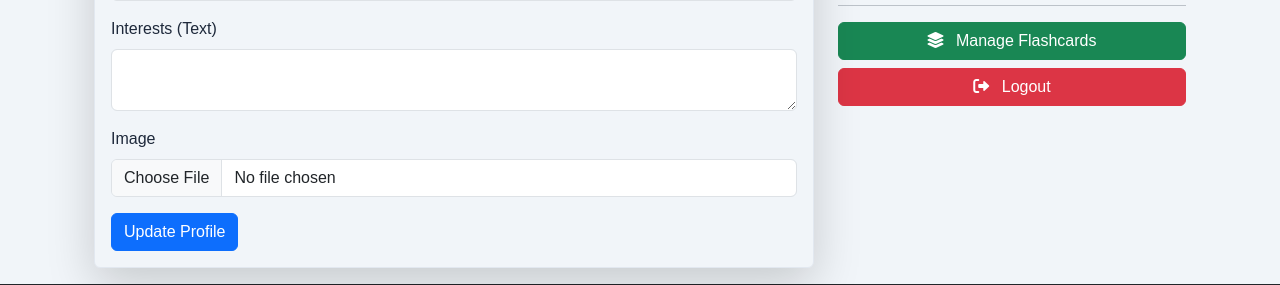
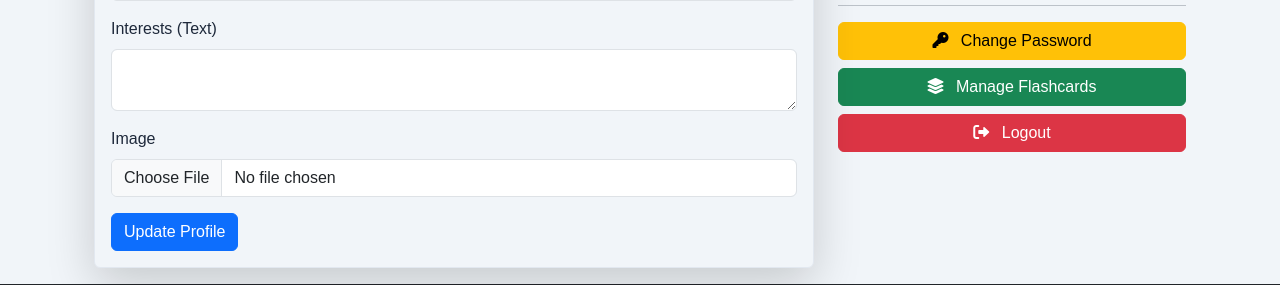
Before and after one commit to mayconbernardes/exchange-2--2-main, a Flask app: page /profile in a window 1280 px wide. Shown: the part 542-827 px from the top of the page. Run offline with Flask 3, Linux system fonts and the light colour scheme; the visitor is signed in with stand-in values (Sample User, id 1); some libraries are stand-ins or nearby versions.

Commit message:
Implemented is_admin role system and password change feature

```diff
--- a/app.py
+++ b/app.py
@@ -212,6 +212,25 @@ def profile():
             form.interests.data = ''
     return render_template('profile.html', form=form, language_map={lang[0]: lang[1] for lang in LANGUAGES})
 
+@app.route('/change_password', methods=['GET', 'POST'])
+@login_required
+def change_password():
+    form = ChangePasswordForm()
+    # Update validator messages dynamically
+    form.new_password.validators[1].message = get_t('valid_password_min_length')
+    form.new_password.validators[2].message = get_t('valid_password_complexity')
+
+    if form.validate_on_submit():
+        if bcrypt.check_password_hash(current_user.password, form.old_password.data):
+            hashed_password = bcrypt.generate_password_hash(form.new_password.data).decode('utf-8')
+            current_user.password = hashed_password
+            db.session.commit()
+            flash(get_t('profile_password_success'), 'success')
+            return redirect(url_for('profile'))
+        else:
+            flash(get_t('profile_password_error'), 'danger')
+    return render_template('change_password.html', form=form)
+
 @app.route('/flashcards', methods=['GET', 'POST'])
 @login_required
 def flashcards():
@@ -388,7 +407,7 @@ def reset_game():
 @app.route('/admin')
 @login_required
 def admin():
-    if current_user.id != 1:
+    if not current_user.is_admin:
         flash('You are not authorized to access this page.', 'danger')
         return redirect(url_for('home'))
     return render_template('admin/index.html')
@@ -396,7 +415,7 @@ def admin():
 @app.route('/admin/lessons')
 @login_required
 def admin_lessons():
-    if current_user.id != 1:
+    if not current_user.is_admin:
         flash('You are not authorized to access this page.', 'danger')
         return redirect(url_for('home'))
     lessons = TextAudioLesson.query.all()
@@ -405,7 +424,7 @@ def admin_lessons():
 @app.route('/admin/games')
 @login_required
 def admin_games():
-    if current_user.id != 1:
+    if not current_user.is_admin:
         flash('You are not authorized to access this page.', 'danger')
         return redirect(url_for('home'))
     games = InteractiveGame.query.all()
@@ -414,7 +433,7 @@ def admin_games():
 @app.route('/admin/lessons/add', methods=['GET', 'POST'])
 @login_required
 def add_lesson():
-    if current_user.id != 1:
+    if not current_user.is_admin:
         flash(get_t('admin_flash_unauthorized'), 'danger')
         return redirect(url_for('home'))
     form = LessonForm()
@@ -451,7 +470,7 @@ def add_lesson():
 @app.route('/admin/lessons/edit/<int:lesson_id>', methods=['GET', 'POST'])
 @login_required
 def edit_lesson(lesson_id):
-    if current_user.id != 1:
+    if not current_user.is_admin:
         flash(get_t('admin_flash_unauthorized'), 'danger')
         return redirect(url_for('home'))
     lesson = TextAudioLesson.query.get_or_404(lesson_id)
@@ -481,7 +500,7 @@ def edit_lesson(lesson_id):
 @app.route('/admin/lessons/delete/<int:lesson_id>', methods=['POST'])
 @login_required
 def delete_lesson(lesson_id):
-    if current_user.id != 1:
+    if not current_user.is_admin:
         flash(get_t('admin_flash_unauthorized'), 'danger')
         return redirect(url_for('home'))
     lesson = TextAudioLesson.query.get_or_404(lesson_id)
@@ -510,7 +529,7 @@ def delete_lesson(lesson_id):
 @app.route('/admin/games/add', methods=['GET', 'POST'])
 @login_required
 def add_game():
-    if current_user.id != 1:
+    if not current_user.is_admin:
         flash(get_t('admin_flash_unauthorized'), 'danger')
         return redirect(url_for('home'))
     form = GameForm()
@@ -541,7 +560,7 @@ def add_game():
 @app.route('/admin/games/edit/<int:game_id>', methods=['GET', 'POST'])
 @login_required
 def edit_game(game_id):
-    if current_user.id != 1:
+    if not current_user.is_admin:
         flash(get_t('admin_flash_unauthorized'), 'danger')
         return redirect(url_for('home'))
     game = InteractiveGame.query.get_or_404(game_id)
@@ -579,7 +598,7 @@ def edit_game(game_id):
 @app.route('/admin/games/delete/<int:game_id>', methods=['POST'])
 @login_required
 def delete_game(game_id):
-    if current_user.id != 1:
+    if not current_user.is_admin:
         flash(get_t('admin_flash_unauthorized'), 'danger')
         return redirect(url_for('home'))
     game = InteractiveGame.query.get_or_404(game_id)
--- a/forms.py
+++ b/forms.py
@@ -128,3 +128,14 @@ class GameForm(FlaskForm):
     word = StringField('Word', validators=[DataRequired()])
     target_language = SelectField('Target Language', choices=LANGUAGES, validators=[DataRequired()])
     submit = SubmitField('Submit')
+
+class ChangePasswordForm(FlaskForm):
+    old_password = PasswordField('Old Password', validators=[DataRequired()])
+    new_password = PasswordField('New Password', validators=[
+        DataRequired(),
+        Length(min=8, message='Password must be at least 8 characters long.'),
+        Regexp(r'^(?=.*[a-z])(?=.*[A-Z])(?=.*\d)(?=.*[@$!%*?&])[A-Za-z\d@$!%*?&]{8,}$',
+               message='Password must contain at least one uppercase letter, one lowercase letter, one number and one special character.')
+    ])
+    confirm_password = PasswordField('Confirm Password', validators=[DataRequired(), EqualTo('new_password')])
+    submit = SubmitField('Change Password')
--- a/models.py
+++ b/models.py
@@ -16,6 +16,7 @@ class User(UserMixin, db.Model):
     created_at = db.Column(db.DateTime, default=datetime.utcnow)
     last_completed_level = db.Column(db.Integer, default=0)
     total_points = db.Column(db.Integer, default=0)
+    is_admin = db.Column(db.Boolean, default=False)
 
     def get_id(self):
         return str(self.id)  # Required for Flask-Login to load user
--- a/templates/profile.html
+++ b/templates/profile.html
@@ -83,6 +83,9 @@
             <hr>
 
             <div class="d-grid gap-2">
+                <a href="{{ url_for('change_password') }}" class="btn btn-warning">
+                    <i class="fas fa-key me-2"></i> {{ t('profile_change_password') }}
+                </a>
                 <a href="{{ url_for('flashcards') }}" class="btn btn-success">
                     <i class="fas fa-layer-group me-2"></i> {{ t('profile_manage_flashcards') }}
                 </a>
--- a/translations.py
+++ b/translations.py
@@ -22,6 +22,7 @@ TRANSLATIONS = {
         'profile_interests': 'Interests',
         'profile_total_points': 'Total Game Points',
         'profile_update': 'Update Profile',
+        'profile_change_password': 'Change Password',
         'profile_manage_flashcards': 'Manage Flashcards',
         'game_title': 'Interactive Game',
         'game_level': 'Level',
@@ -147,6 +148,14 @@ TRANSLATIONS = {
         'auth_flash_login_failed': 'Login Unsuccessful. Please check email and password',
         'auth_flash_register_success': 'Your account has been created! You are now able to log in',
         'profile_update_success': 'Your profile has been updated!',
+        'profile_password_success': 'Your password has been changed successfully!',
+        'profile_password_error': 'Incorrect current password.',
+        'form_old_password': 'Old Password',
+        'form_new_password': 'New Password',
+        'form_confirm_new_password': 'Confirm New Password',
+        'form_submit_change_password': 'Change Password',
+        'form_placeholder_old_password': 'Enter your current password',
+        'form_placeholder_new_password': 'Enter your new password',
         'nav_login': 'Login',
         'nav_register': 'Register',
     },
@@ -174,6 +183,7 @@ TRANSLATIONS = {
         'profile_interests': 'Intérêts',
         'profile_total_points': 'Points totaux du jeu',
         'profile_update': 'Mettre à jour le profil',
+        'profile_change_password': 'Changer le mot de passe',
         'profile_manage_flashcards': 'Gérer les flashcards',
         'game_title': 'Jeu Interactif',
         'game_level': 'Niveau',
@@ -299,6 +309,14 @@ TRANSLATIONS = {
         'auth_flash_login_failed': 'Échec de la connexion. Veuillez vérifier votre email et votre mot de passe',
         'auth_flash_register_success': 'Votre compte a été créé ! Vous pouvez maintenant vous connecter',
         'profile_update_success': 'Votre profil a été mis à jour !',
+        'profile_password_success': 'Votre mot de passe a été changé avec succès !',
+        'profile_password_error': 'Mot de passe actuel incorrect.',
+        'form_old_password': 'Ancien mot de passe',
+        'form_new_password': 'Nouveau mot de passe',
+        'form_confirm_new_password': 'Confirmer o novo mot de passe',
+        'form_submit_change_password': 'Changer le mot de passe',
+        'form_placeholder_old_password': 'Entrez seu mot de passe atual',
+        'form_placeholder_new_password': 'Entrez seu novo mot de passe',
         'nav_login': 'Connexion',
         'nav_register': 'S\'inscrire',
     }
```
Also changed, not shown: migrations/versions/367c4eb99a6a_add_is_admin_to_user.py (added, +34 -0 lines), templates/change_password.html (added, +60 -0 lines).
